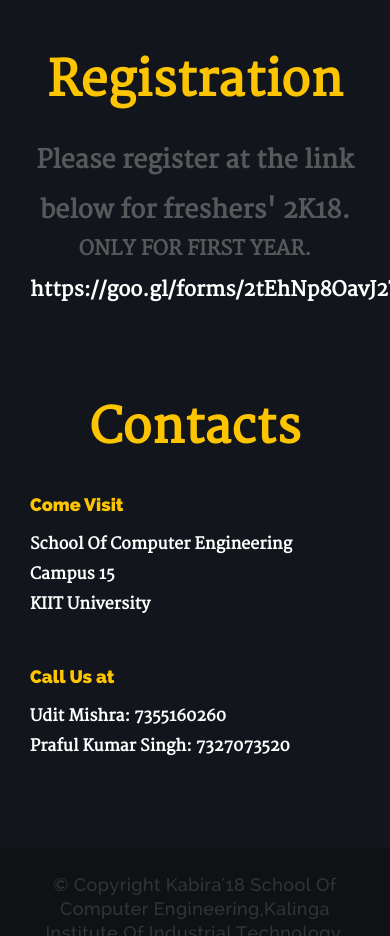
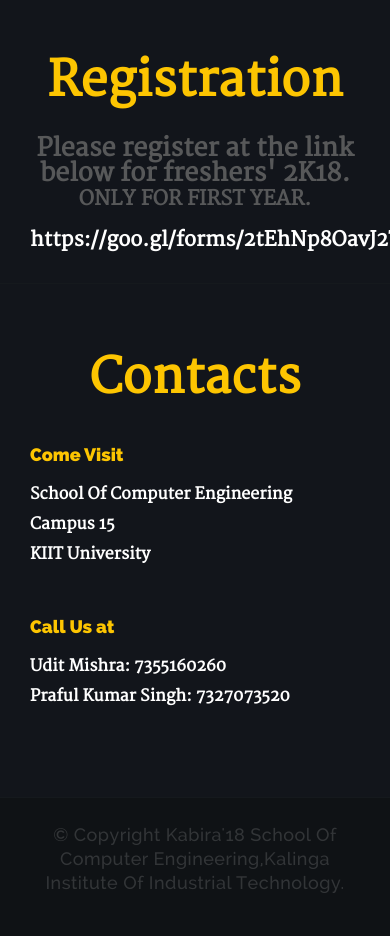
Before and after one commit to kabira2k18/kabira2k18.github.io, a plain HTML site: page index.html in a window 390 px wide. Shown: the part 3600-4536 px from the top of the page. Drawn offline with Linux system fonts and the light colour scheme.

Commit message:
Update css/main.css

```diff
--- a/css/main.css
+++ b/css/main.css
@@ -1634,7 +1634,7 @@ ul#nav li.current a:after {
 	#req
 	{
 	font-size:25px;
-	line-height:2;
+	line-height:1;
 	}
 	#o
 	{
@@ -1657,7 +1657,7 @@ ul#nav li.current a:after {
 	#req
 {
 	font-size:25px;
-	line-height:2;;
+	line-height:1;
 }
 #o
 {
```
